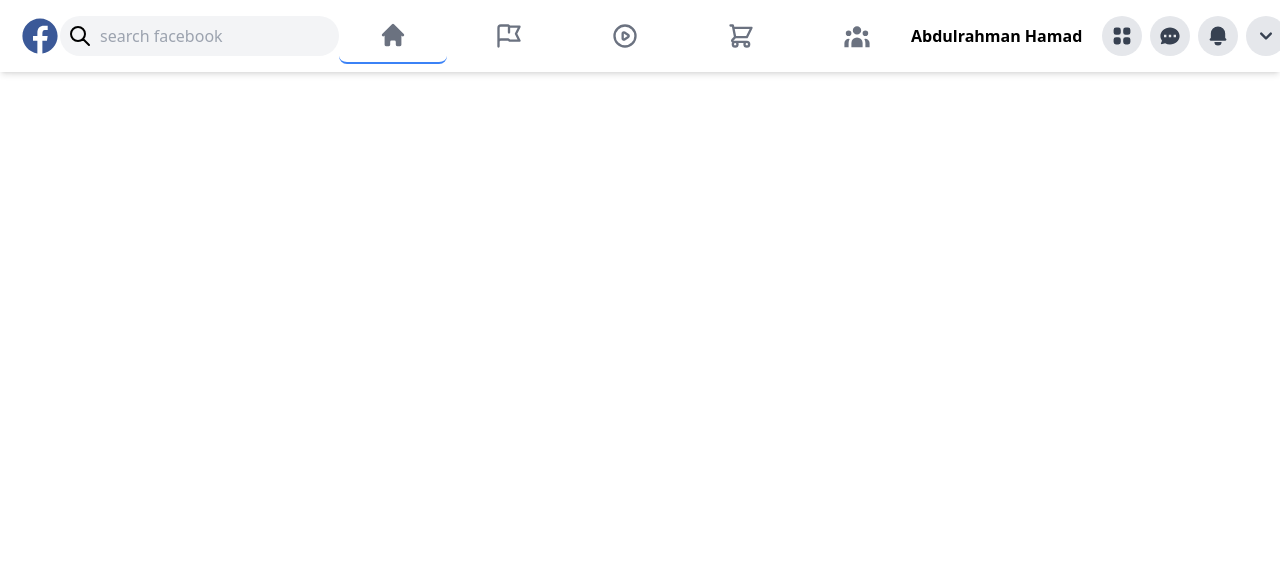
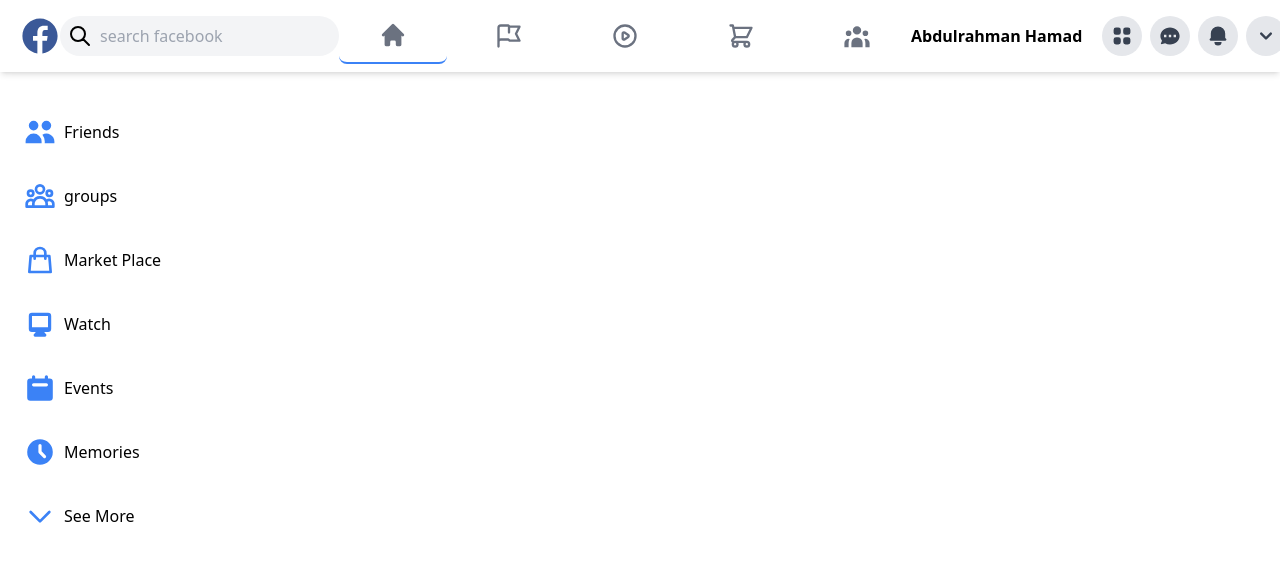
Before and after one commit to wadaln3ma/Facebook-Clone-Nextjs, a Next.js app: page / in a window 1280 px wide. Shown: the top 562 px of the page. Built offline with nearby package versions, Linux system fonts and the light colour scheme.

Commit message:
create sidebar

```diff
--- /dev/null
+++ b/components/Sidebar.jsx
@@ -0,0 +1,19 @@
+
+import { ChevronDownIcon, ShoppingBagIcon, UserGroupIcon } from '@heroicons/react/outline'
+import { CalendarIcon, ClockIcon, DesktopComputerIcon, UsersIcon } from '@heroicons/react/solid'
+import SidebarItem from './SidebarItem'
+
+const Sidebar = ()=>{
+  return (
+    <aside className="p-2 mt-5 max-w-[600px] xl:min-w-[300px]">
+      <SidebarItem Icon={UsersIcon} title="Friends" />
+      <SidebarItem Icon={UserGroupIcon} title="groups" />
+      <SidebarItem Icon={ShoppingBagIcon} title="Market Place" />
+      <SidebarItem Icon={DesktopComputerIcon} title="Watch" />
+      <SidebarItem Icon={CalendarIcon} title="Events" />
+      <SidebarItem Icon={ClockIcon} title="Memories" />
+      <SidebarItem Icon={ChevronDownIcon} title="See More" />
+    </aside>
+)}
+
+export default Sidebar
--- /dev/null
+++ b/components/SidebarItem.jsx
@@ -0,0 +1,22 @@
+import Image from "next/image"
+
+
+const SidebarItem = ({ src, Icon, title })=>{
+  return (
+    <div className="flex items-center space-x-2 p-4 hover:bg-gray-200 rounded-xl cursor-pointer">
+      {src &&
+          <Image alt="profile"
+                 src={src}
+                 width={30}
+                 height={30}
+                 className="rounded-full"
+                 layout="fixed"/>
+            }
+      {Icon &&
+        <Icon className="text-blue-500 h-8 w-8"/>
+      }
+      <p className="hidden sm:inline-flex font-medium">{title}</p>
+    </div>
+)}
+
+export default SidebarItem
--- a/pages/index.js
+++ b/pages/index.js
@@ -1,5 +1,6 @@
 import Head from 'next/head'
 import Header from '../components/Header'
+import Sidebar from '../components/Sidebar'
 
 export default function Home() {
   return (
@@ -13,6 +14,7 @@
     <Header />
 
     <main className="flex">
+      <Sidebar />
     </main>
 
     </div>
```
